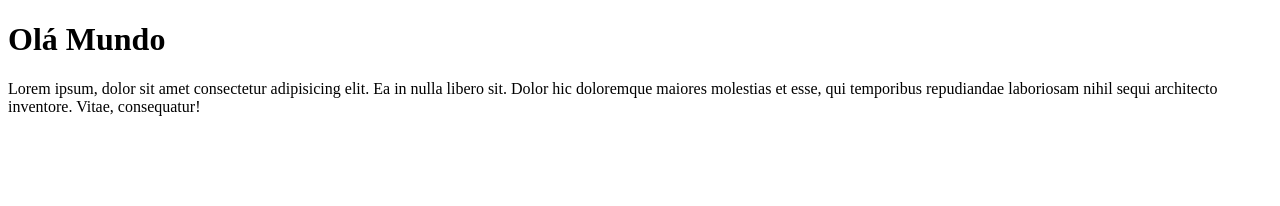
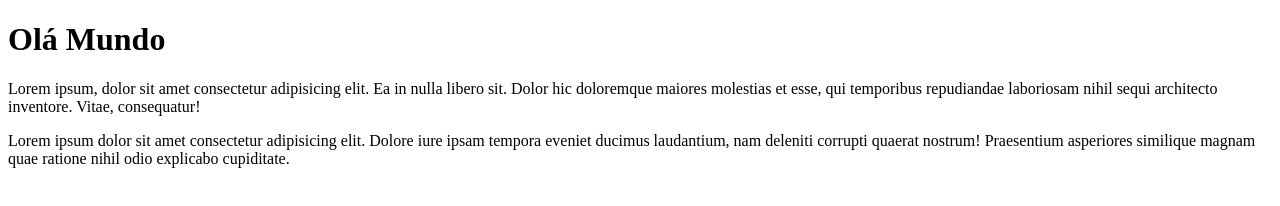
Before and after one commit to arthurprioli/Ola-Mundo, a plain HTML site: page site-exemplo/index.html in a window 1280 px wide. Drawn offline with Linux system fonts and the light colour scheme.

Commit message:
adicionei um parágrafo

```diff
--- a/site-exemplo/index.html
+++ b/site-exemplo/index.html
@@ -8,5 +8,6 @@
 <body>
     <h1>Olá Mundo</h1>
     <p>Lorem ipsum, dolor sit amet consectetur adipisicing elit. Ea in nulla libero sit. Dolor hic doloremque maiores molestias et esse, qui temporibus repudiandae laboriosam nihil sequi architecto inventore. Vitae, consequatur!</p>
+    <p>Lorem ipsum dolor sit amet consectetur adipisicing elit. Dolore iure ipsam tempora eveniet ducimus laudantium, nam deleniti corrupti quaerat nostrum! Praesentium asperiores similique magnam quae ratione nihil odio explicabo cupiditate.</p>
 </body>
 </html>
```
